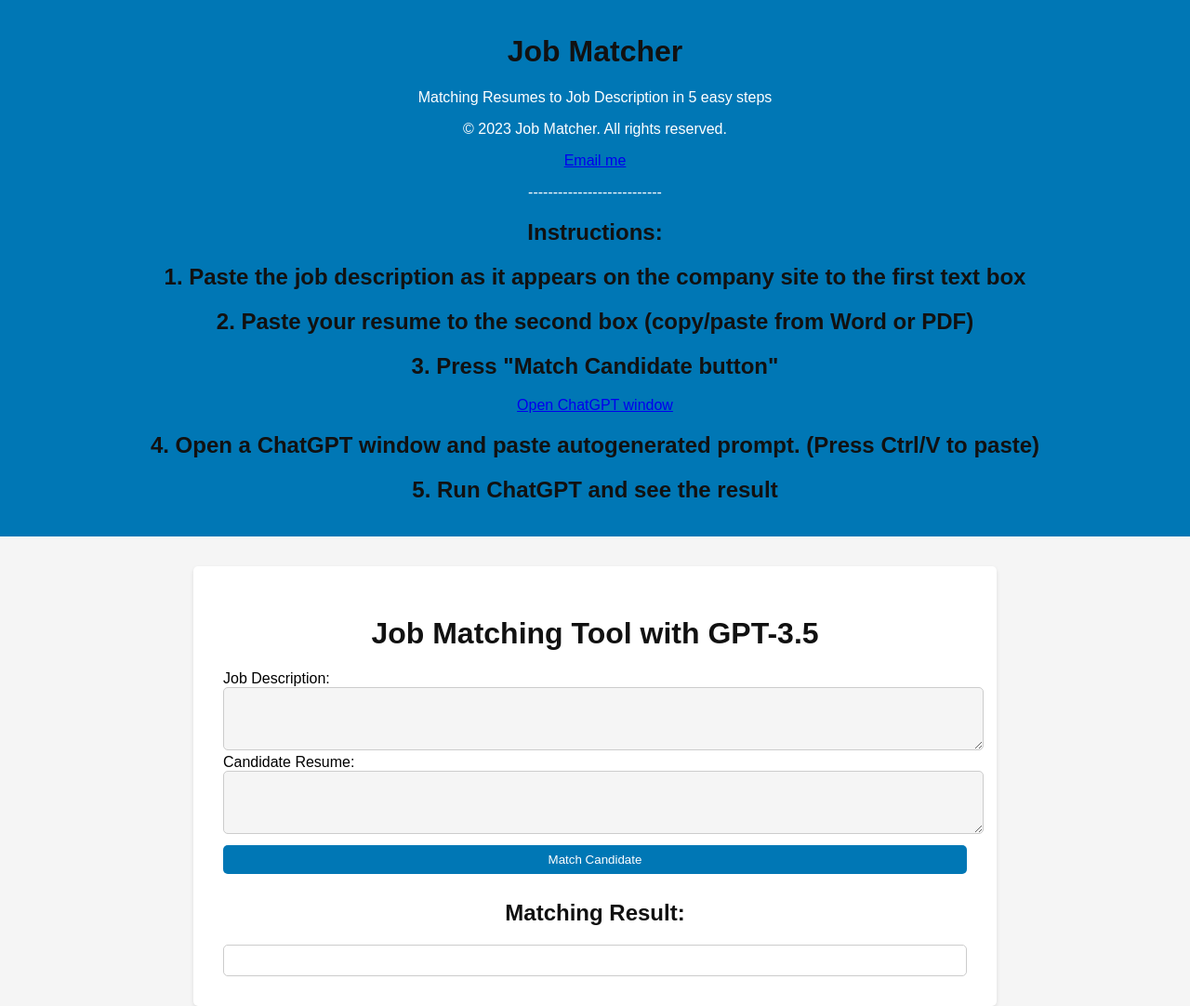
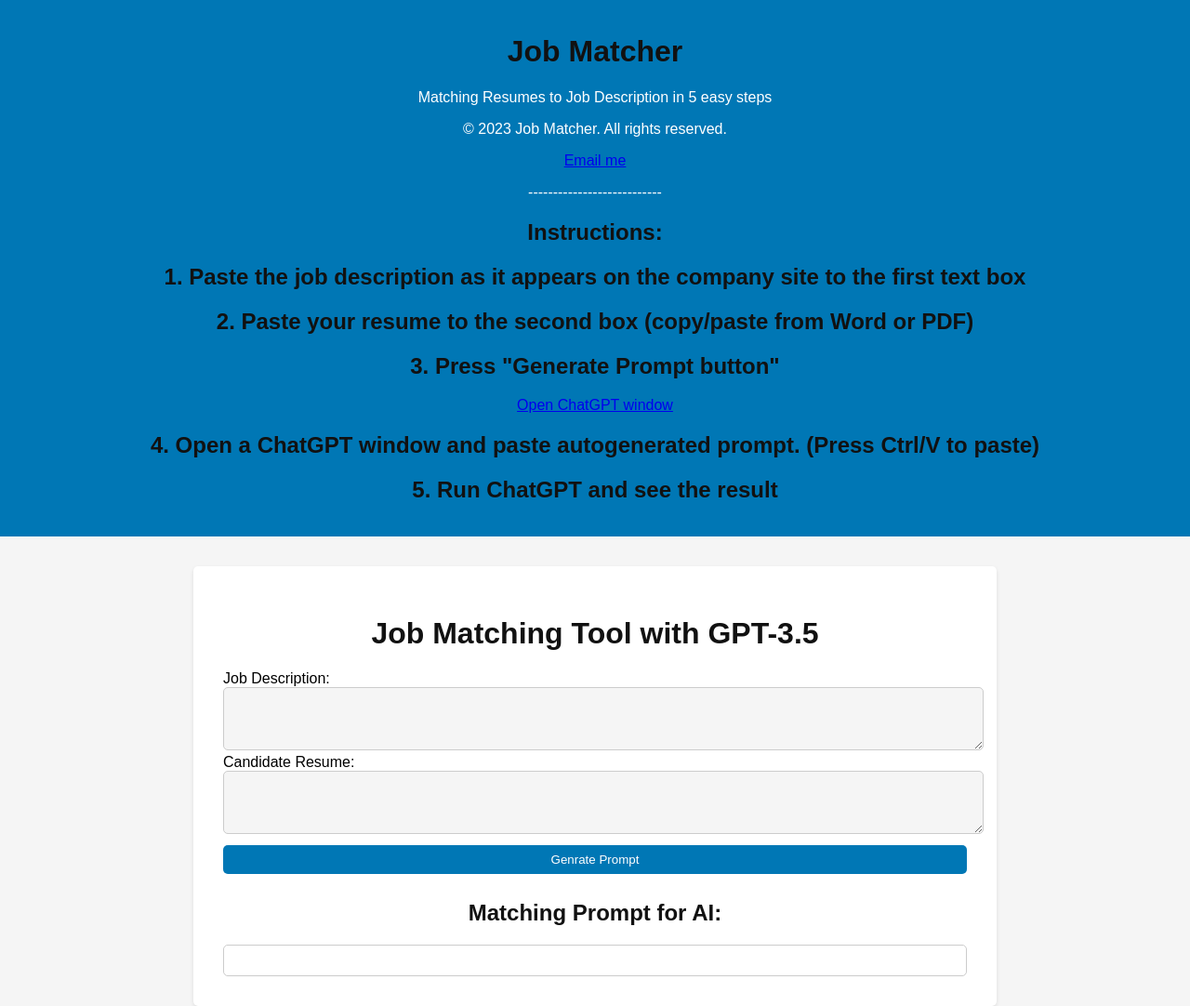
Before and after one commit to Savelyv/JobMatcher, a plain HTML site: page index.html in a window 1280 px wide. Shown: the whole page at 93% size. Drawn offline with Linux system fonts and the light colour scheme.

Commit message:
Update index.html

```diff
--- a/index.html
+++ b/index.html
@@ -105,7 +105,7 @@
         <h2>Instructions:</h2>
         <h2>1. Paste the job description as it appears on the company site to the first text box</h2>
         <h2>2. Paste your resume to the second box (copy/paste from Word or PDF)</h2>
-        <h2>3. Press "Match Candidate button"</h2>
+        <h2>3. Press "Generate Prompt button"</h2>
         <a href="https://chat.openai.com/" target="_blank">Open ChatGPT window</a>
         <h2>4. Open a ChatGPT window and paste autogenerated prompt. (Press Ctrl/V to paste)</h2>
         <h2>5. Run ChatGPT and see the result</h2>
@@ -120,9 +120,9 @@
         <label for="candidateResume">Candidate Resume:</label>
         <textarea id="candidateResume" rows="5" cols="50"></textarea>
 
-        <button id="matchButton">Match Candidate</button>
+        <button id="matchButton">Genrate Prompt</button>
 
-        <h2>Matching Result:</h2>
+        <h2>Matching Prompt for AI:</h2>
 
         <div id="output"></div>
     </div>
```
